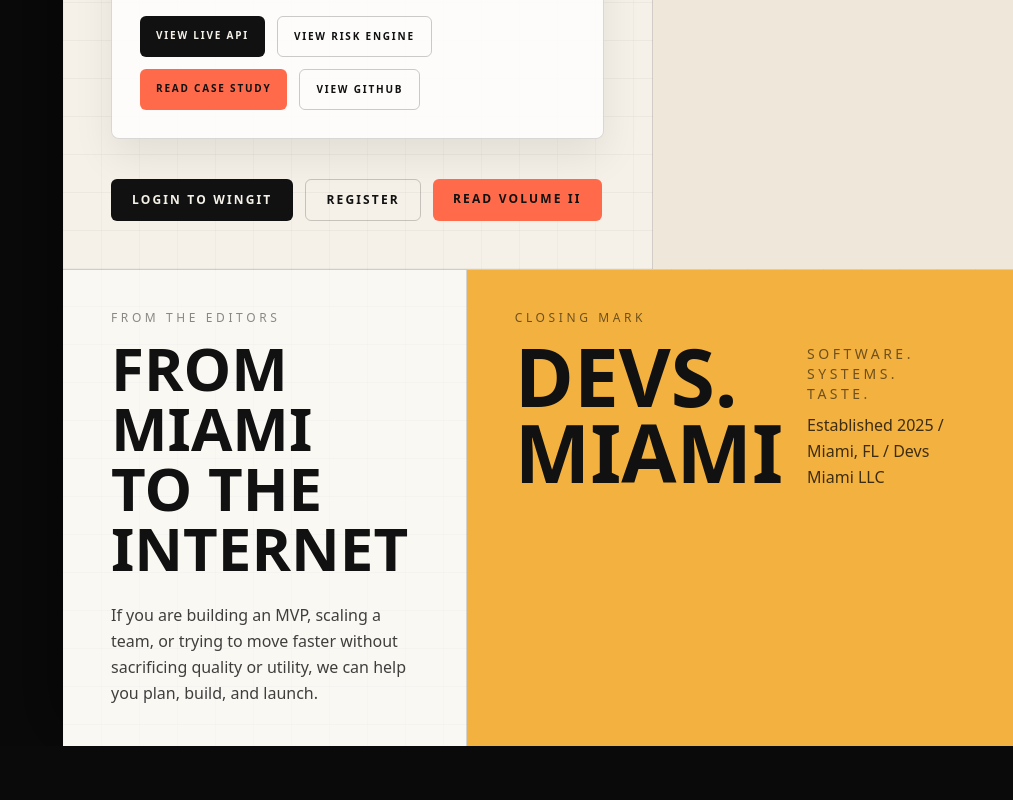
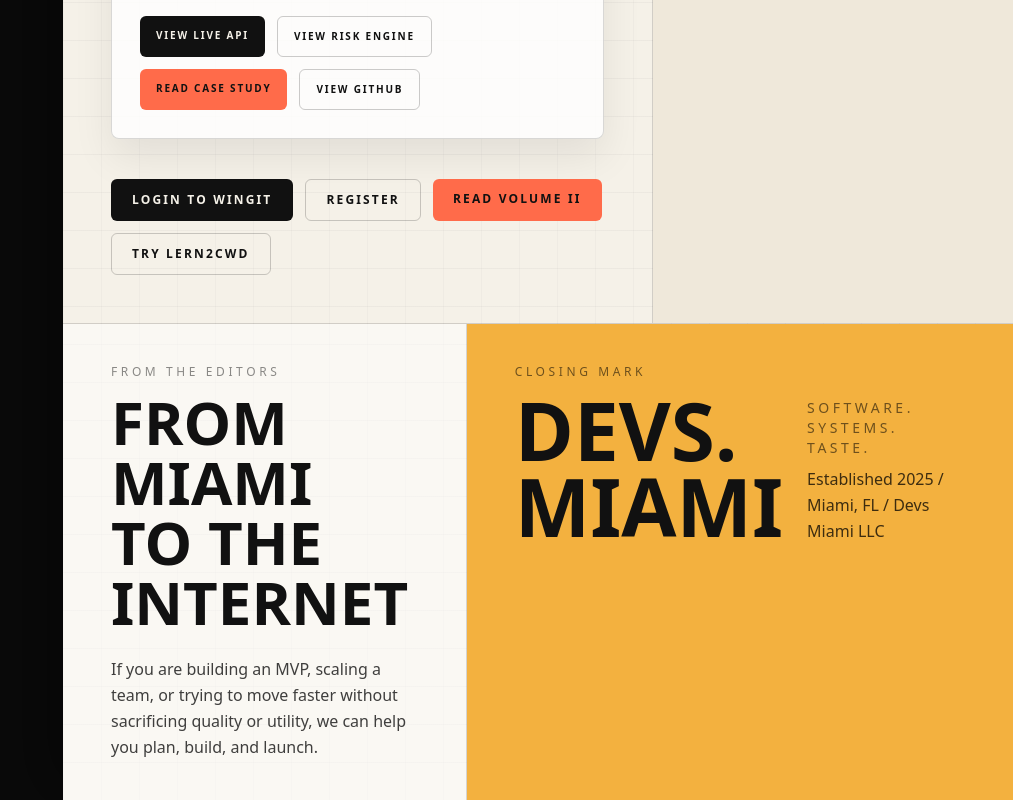
Before and after one commit to melroser/devs-miami-next, a Next.js app: page / in a window 1280 px wide. Shown: the part 2160-2960 px from the top of the page, without its empty margins (267-1280 px from the left). Before the commit the page ends 2906 px from the top, so only its background shows below. Built offline with nearby package versions, Linux system fonts and the light colour scheme; no server answers.

Commit message:
added lern2cwd to the homepage.

```diff
--- a/app/page.tsx
+++ b/app/page.tsx
@@ -135,6 +135,14 @@ export default function Cover() {
             >
               Read Volume II
             </Link>
+            <a
+              href="https://lern2cwd.netlify.app"
+              target="_blank"
+              rel="noreferrer"
+              className="rounded-md border border-ink/20 px-5 py-3 text-xs font-semibold uppercase tracking-[0.18em] text-ink2 transition hover:-translate-y-0.5 hover:bg-white/60"
+            >
+              Try Lern2CWD
+            </a>
           </div>
         </div>
 
```
